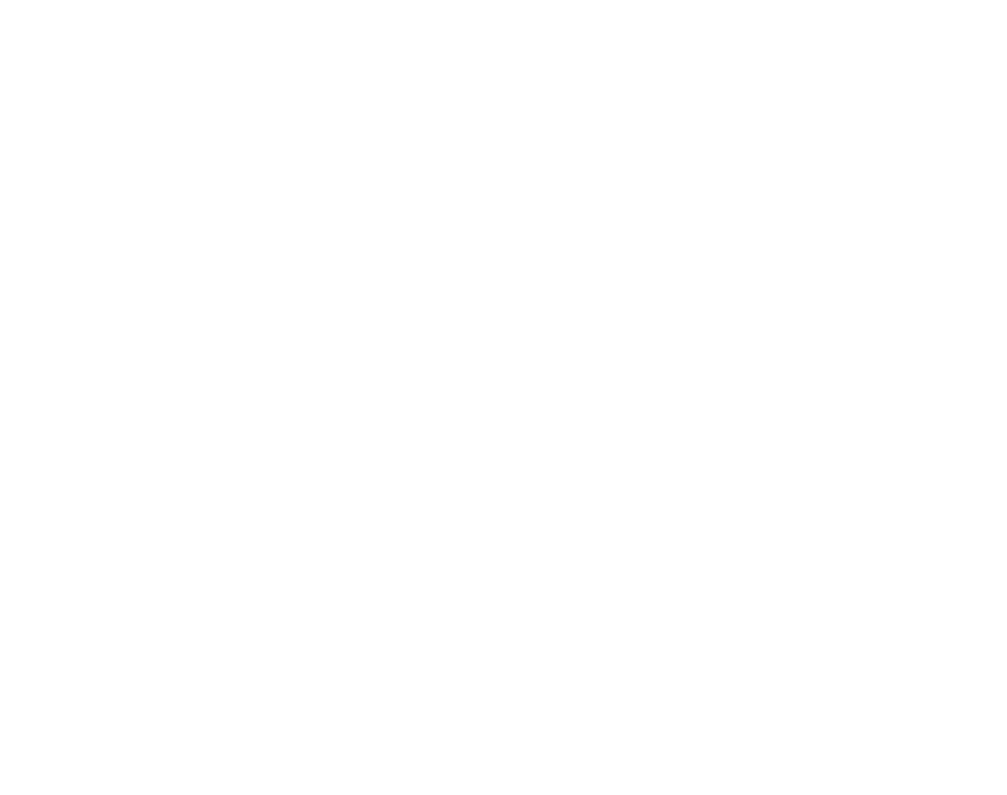
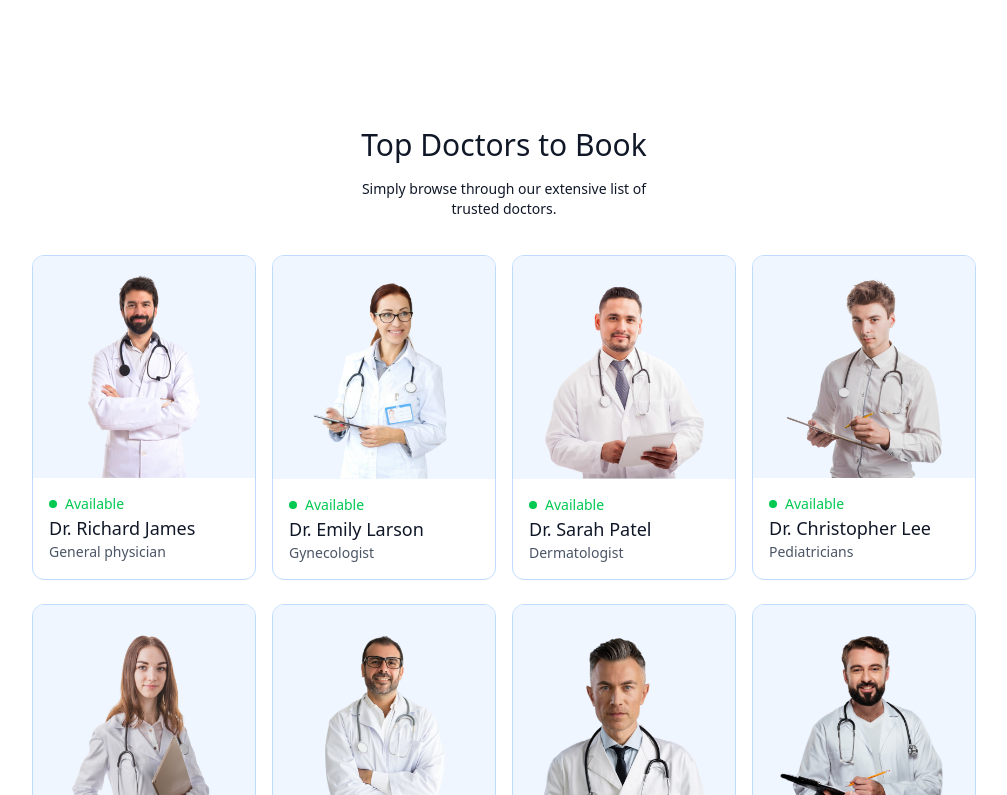
Before and after one commit to UnknownRG/prescripto, a React app in the folder frontend/: page / in a window 1280 px wide. Shown: the part 1005-1800 px from the top of the page, without its empty margins (136-1143 px from the left). Before the commit the page ends 1068 px from the top, so only its background shows below. Built offline with nearby package versions, Linux system fonts and the light colour scheme; the HTML template or start-up script is replaced by a standard one.

Commit message:
Add TopDoctors component with doctor cards and navigation to appointment page

```diff
--- /dev/null
+++ b/frontend/src/components/TopDoctors.jsx
@@ -0,0 +1,30 @@
+import React from 'react'
+import {useNavigate} from 'react-router-dom'
+import { doctors } from '../assets/assets'
+
+const TopDoctors = () => {
+    const navigate = useNavigate()
+  return (
+    <div className='flex flex-col items-center gap-4 my-16 text-gray-900 md:mx-10'>
+        <h1 className='text-3xl font-medium'>Top Doctors to Book</h1>
+        <p className='sm:w-1/3 text-center text-sm'>Simply browse through our extensive list of trusted doctors.</p>
+        <div className='w-full grid  [grid-template-columns:repeat(auto-fill,minmax(200px,1fr))] gap-4 pt-5 gap-y-6 px-3 sm:px-0'>
+            {doctors.slice(0,10).map((item,index) => (
+                <div onClick={() => navigate(`/appointment/${item._id}`)} className='border border-blue-200 rounded-xl overflow-hidden cursor-pointer  hover:translate-y-[-10px] transition-all duration-500' key={index}>
+                    <img className='bg-blue-50' src={item.image} alt="" />
+                    <div className='p-4'>
+                        <div className='flex items-center gap-2 text-sm text-center text-green-500'>
+                            <p className='w-2 h-2 rounded-full bg-green-500'></p><p>Available</p>
+                        </div>
+                        <p className='text-gray-900 text-lg font-medium'>{item.name}</p>
+                        <p className='text-gray-600 text-sm'>{item.speciality}</p>
+                    </div>
+                </div>
+            ))}
+        </div>
+        <button className='bg-blue-100 text-gray-600 px-12 py-3 rounded-full mt-10'>more</button>
+    </div>
+  )
+}
+
+export default TopDoctors
--- a/frontend/src/pages/Home.jsx
+++ b/frontend/src/pages/Home.jsx
@@ -1,12 +1,14 @@
 import React from 'react'
 import Header from '../components/Header'
 import SpecialityMenu from '../components/SpecialityMenu'
+import TopDoctors from '../components/TopDoctors'
 
 function Home() {
   return (
     <div>
       <Header />
       <SpecialityMenu />
+      <TopDoctors />
     </div>
   )
 }
--- a/frontend/tailwind.config.js
+++ b/frontend/tailwind.config.js
@@ -9,6 +9,9 @@
         colors: {
           primary: '#5f6FFF', // 🎨 your custom primary color
         },
+        gridTemplateColumns:{
+          'auto' : 'repeat(auto-fill,minmax(200px,1fr))'
+        }
       },
     },
     plugins: [],
```
